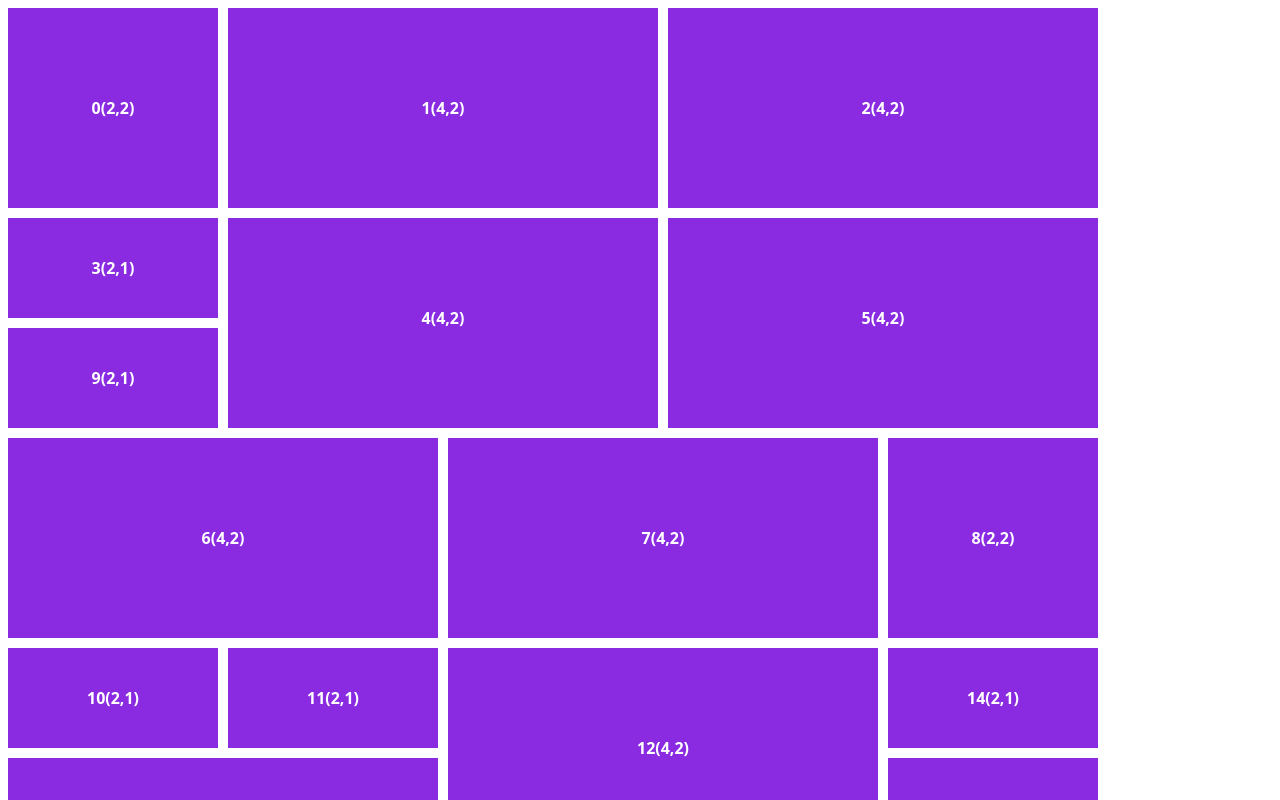
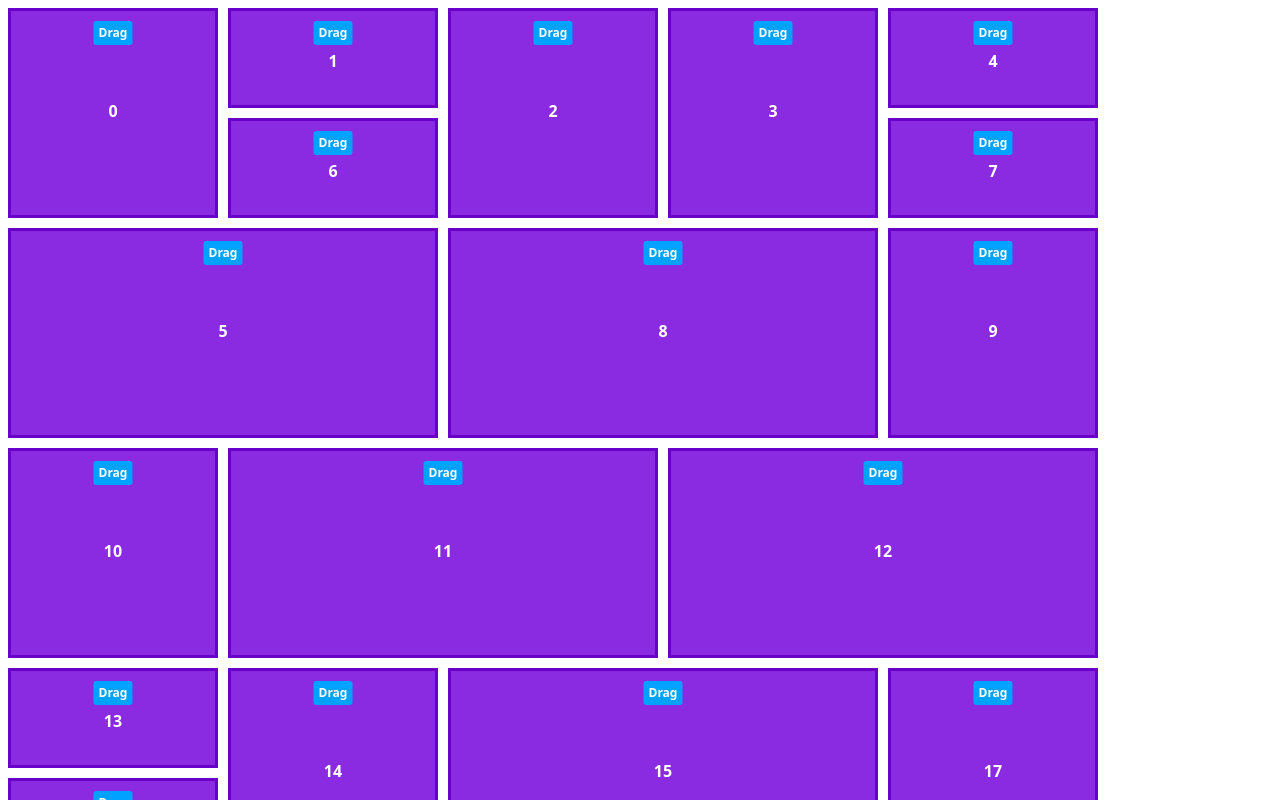
Before and after one commit to Xiaoyang-Huang/react-draggable-masonry, a React (Create React App) app: page / in a window 1280 px wide. Shown: the top 800 px of the page. Built offline with nearby package versions, Linux system fonts and the light colour scheme.

Commit message:
drag function enabled

```diff
--- a/src/App.tsx
+++ b/src/App.tsx
@@ -1,29 +1,33 @@
+import { PropsWithChildren, useState } from "react";
 import styled from "styled-components";
+import ContainerWrapper from "./component/ContainerWrapper";
+import DragItem from "./component/DragButton";
+import ItemWrapper from "./component/ItemWrapper";
 
 const size = 100;
-const Wrapper = styled.div`
-  width: 100%;
-  height: 100%;
-  overflow-x: hidden;
-  overflow-y: scroll;
-  display: grid;
-  grid-template-columns: repeat(auto-fill, ${size}px);
-  grid-gap: 10px;
-  grid-auto-flow: dense;
-`;
 
-const Item = styled.div<{
-  width: number;
-  height: number;
-}>`
+const MyItem = styled(ItemWrapper)`
   background-color: blueviolet;
-  line-height: ${(p) => p.height * size}px;
-  ${(p) => (p.width > 1 ? "grid-column-end: span " + p.width + ";" : "") + (p.height > 1 ? "grid-row-end: span " + p.height + ";" : "")}
   color: white;
   font-family: system-ui;
   font-weight: 900;
   font-size: 1rem;
   text-align: center;
+  user-select: none;
+  border: 3px solid #6800ca;
+`;
+
+const DragButton = styled(DragItem)`
+  position: absolute;
+  top: 10px;
+  left: 50%;
+  height: 20px;
+  transform: translateX(-50%);
+  background-color: #00a2ff;
+  line-height: 20px;
+  padding: 2px 5px;
+  border-radius: 3px;
+  font-size: 12px;
 `;
 
 const sizes = [
@@ -31,15 +35,36 @@ const sizes = [
   [2, 2],
   [4, 2],
 ];
+function Item({ children, id }: PropsWithChildren<{ id: string }>) {
+  const [sizeIndex, setSizeIndex] = useState(Math.floor(Math.random() * sizes.length));
+  const [width, height] = sizes[sizeIndex];
+  // const width = Math.ceil(Math.random() * 3);
+  // const height = Math.ceil(Math.random() * 5);
+  // const [width, height] = sizes[Math.floor(Math.random() * sizes.length)];
+  return (
+    <MyItem
+      id={id}
+      colSpan={width}
+      rowSpan={height}
+      onClick={() => setSizeIndex((v) => ++v % sizes.length)}
+      style={{
+        lineHeight: height * size + "px",
+      }}
+    >
+      {children}
+    </MyItem>
+  );
+}
+
 export default function Masonry() {
   return (
-    <Wrapper>
-      {new Array(20).fill("test").map((item, i) => {
-        // const width = Math.ceil(Math.random() * 3);
-        // const height = Math.ceil(Math.random() * 3);
-        const [width, height] = sizes[Math.floor(Math.random() * sizes.length)];
-        return <Item key={i} width={width} height={height}>{`${i}(${width},${height})`}</Item>;
-      })}
-    </Wrapper>
+    <ContainerWrapper gap={10} columnWidth={size} rowHeight={size}>
+      {new Array(100).fill("test").map((item, i) => (
+        <Item key={i} id={i + ""}>
+          <DragButton>Drag</DragButton>
+          {i}
+        </Item>
+      ))}
+    </ContainerWrapper>
   );
 }
--- /dev/null
+++ b/src/component/ContainerWrapper.tsx
@@ -0,0 +1,41 @@
+import { PropsWithChildren, useMemo, useEffect, useRef, useCallback } from "react";
+import styled from "styled-components";
+import TileManagerContext, { createDefaultTileManagerContext } from "../context/TileManagerContext";
+import debounce from "../helper/debounce";
+
+const Wrapper = styled.div`
+  position: relative;
+  display: grid;
+  grid-auto-flow: dense;
+`;
+
+export default function ContainerWrapper({ columnWidth, rowHeight, gap, children }: PropsWithChildren<{ columnWidth?: number | string; rowHeight?: number | string; gap?: number | string }>) {
+  const wrapper = useRef<HTMLDivElement>();
+  const initialContext = useMemo(() => createDefaultTileManagerContext(), []);
+
+  const handleGridChange = useCallback(() => {
+    Object.values(initialContext.tiles).forEach((item) => item.updateBounding());
+  }, [initialContext]);
+
+  useEffect(() => {
+    if (!wrapper.current) return;
+    const resizeObserver = new ResizeObserver(() => debounce(100, handleGridChange));
+    resizeObserver.observe(wrapper.current);
+    return () => {
+      resizeObserver.disconnect();
+    };
+  }, [handleGridChange]);
+
+  return (
+    <Wrapper
+      ref={(n) => (wrapper.current = n as any)}
+      style={{
+        gridTemplateColumns: columnWidth !== undefined ? `repeat(auto-fill, ${columnWidth + (typeof columnWidth === "number" ? "px" : "")})` : columnWidth,
+        gridAutoRows: rowHeight !== undefined ? rowHeight + (typeof rowHeight === "number" ? "px" : "") : rowHeight,
+        gridGap: gap !== undefined ? gap + (typeof gap === "number" ? "px" : "") : gap,
+      }}
+    >
+      <TileManagerContext.Provider value={initialContext}>{children}</TileManagerContext.Provider>
+    </Wrapper>
+  );
+}
--- /dev/null
+++ b/src/component/DragButton.tsx
@@ -0,0 +1,46 @@
+import { PropsWithChildren, HTMLAttributes, useContext, useCallback, PointerEventHandler, PointerEvent as ReactPointEvent } from "react";
+import styled from "styled-components";
+import TileContext from "../context/TileContext";
+import { DragAgent } from "./ItemWrapper";
+
+const Wrapper = styled.div`
+  user-select: none;
+  cursor: all-scroll;
+`;
+export default function DragItem({ children, ...rest }: PropsWithChildren & HTMLAttributes<HTMLDivElement>) {
+  const dragAgent = useContext(TileContext);
+
+  const stopPropagation = (e: ReactPointEvent<HTMLDivElement> | PointerEvent) => {
+    e.preventDefault();
+    e.stopPropagation();
+  };
+
+  const handlePointerMove = useCallback((targetTile: DragAgent) => {
+    return (e: PointerEvent) => {
+      if (!targetTile) return;
+      stopPropagation(e);
+      // console.log(e.pageX, startX, e.pageY, startY);
+      targetTile.move(e.movementX, e.movementY);
+    };
+  }, []);
+
+  const handlePointerDown: PointerEventHandler<HTMLDivElement> = useCallback(
+    (e) => {
+      if (!dragAgent) return;
+      dragAgent.startDrag();
+      const moveHandler = handlePointerMove(dragAgent);
+      window.addEventListener("pointermove", moveHandler);
+      window.addEventListener("pointerup", () => {
+        dragAgent.endDrag();
+        window.removeEventListener("pointermove", moveHandler);
+      });
+    },
+    [dragAgent, handlePointerMove]
+  );
+
+  return (
+    <Wrapper {...rest} onPointerDown={handlePointerDown} onClick={stopPropagation as any}>
+      {children}
+    </Wrapper>
+  );
+}
--- /dev/null
+++ b/src/component/ItemWrapper.tsx
@@ -0,0 +1,112 @@
+import { PropsWithChildren, useRef, useCallback, useEffect, useContext, HTMLAttributes, useMemo, useState } from "react";
+import styled from "styled-components";
+import TileContext from "../context/TileContext";
+import TileManagerContext from "../context/TileManagerContext";
+
+const Container = styled.div`
+  position: absolute;
+  transition: all 300ms;
+  box-sizing: border-box;
+`;
+
+const Wrapper = styled.div`
+  display: flex;
+  width: 100%;
+  height: 100%;
+  box-sizing: border-box;
+  border: 3px dashed #00000060;
+  background-color: #00000030;
+
+  &.placeholder {
+    ${Container} {
+      z-index: 999999;
+      transition: left 0ms, top 0ms;
+    }
+  }
+`;
+
+export type Tile = {
+  id: string;
+  updateBounding: () => void;
+};
+
+export type DragAgent = {
+  id: string;
+  move: (x: number, y: number) => void;
+  startDrag: () => void;
+  endDrag: () => void;
+};
+
+export default function ItemWrapper({ id, children, colSpan = 1, rowSpan = 1, ...rest }: PropsWithChildren<{ id: string; colSpan?: number; rowSpan?: number; onGridChange?: (id: string) => void }> & HTMLAttributes<HTMLDivElement>) {
+  const [inDrag, setInDrag] = useState(false);
+  const { tiles, addTile } = useContext(TileManagerContext);
+  const wrapper = useRef<HTMLDivElement>();
+  const container = useRef<HTMLDivElement>();
+
+  const updateBounding = useCallback(() => {
+    if (!wrapper.current || !container.current) return;
+    const offsetRect = (wrapper.current.parentNode as HTMLElement)?.getBoundingClientRect();
+    if (!offsetRect) return;
+    const rect = wrapper.current.getBoundingClientRect();
+    container.current.style.left = rect.left - offsetRect.left + "px";
+    container.current.style.top = rect.top - offsetRect.top + "px";
+    container.current.style.height = rect.height + "px";
+    container.current.style.width = rect.width + "px";
+  }, []);
+
+  const move = useCallback((x: number, y: number) => {
+    if (!wrapper.current || !container.current) return;
+    const parentRect = (wrapper.current.parentNode as HTMLElement)?.getBoundingClientRect();
+    if (!parentRect) return;
+    const containerRect = container.current.getBoundingClientRect();
+
+    let targetX = Math.max(parseInt(container.current.style.left) + x, 0);
+    if (targetX + containerRect.width > parentRect.left + parentRect.width) targetX = parentRect.left + parentRect.width - containerRect.width;
+
+    let targetY = Math.max(parseInt(container.current.style.top) + y, 0);
+    if (targetY + containerRect.height > parentRect.height) targetY = parentRect.height - containerRect.height;
+
+    container.current.style.left = targetX + "px";
+    container.current.style.top = targetY + "px";
+  }, []);
+
+  const startDrag = useCallback(() => {
+    if (!wrapper.current || !container.current) return;
+    setInDrag(true);
+  }, []);
+
+  const endDrag = useCallback(() => {
+    if (!wrapper.current || !container.current) return;
+    setInDrag(false);
+    updateBounding();
+  }, [updateBounding]);
+
+  useEffect(() => {
+    Object.values(tiles).forEach((item) => item.updateBounding());
+  }, [tiles, colSpan, rowSpan]);
+
+  useEffect(() => {
+    addTile({
+      id,
+      updateBounding,
+    });
+  }, [id, updateBounding, addTile]);
+
+  const dragAgent: DragAgent = useMemo(
+    () => ({
+      id,
+      move,
+      startDrag,
+      endDrag,
+    }),
+    [id, move, startDrag, endDrag]
+  );
+
+  return (
+    <Wrapper ref={(n) => n && (wrapper.current = n)} className={inDrag ? "placeholder" : ""} style={{ gridColumnEnd: colSpan > 1 ? "span " + colSpan : "auto", gridRowEnd: rowSpan > 1 ? "span " + rowSpan : "auto", ...rest.style }}>
+      <Container ref={(n) => n && (container.current = n)} {...rest}>
+        <TileContext.Provider value={dragAgent}>{children}</TileContext.Provider>
+      </Container>
+    </Wrapper>
+  );
+}
--- /dev/null
+++ b/src/context/TileContext.ts
@@ -0,0 +1,9 @@
+import { createContext } from "react";
+import { DragAgent } from "../component/ItemWrapper";
+
+export default createContext<DragAgent>({
+  id: "mock",
+  move: (x: number, y: number) => void 0,
+  startDrag: () => void 0,
+  endDrag: () => void 0,
+});
--- /dev/null
+++ b/src/context/TileManagerContext.ts
@@ -0,0 +1,15 @@
+import { createContext } from "react";
+import { Tile } from "../component/ItemWrapper";
+
+export function createDefaultTileManagerContext() {
+  const tiles: { [key: string]: Tile } = {};
+  const store = {
+    tiles,
+    addTile: (item: Tile) => (tiles[item.id] = item),
+  };
+
+  // test code
+  (window as any).xyStore = store;
+  return store;
+}
+export default createContext(createDefaultTileManagerContext());
--- /dev/null
+++ b/src/helper/debounce.ts
@@ -0,0 +1,26 @@
+type DebounceItem = {
+  index?: number;
+  delay: number;
+  callback: Function;
+  args: any[];
+  timeId?: NodeJS.Timeout;
+};
+
+const debounceManager: Array<DebounceItem> = [];
+
+export default function debounce(this: any, delay: number, callback: Function, ...args: any[]) {
+  const debounceItem = debounceManager.find((item) => item.callback === callback) || { delay, callback, args };
+  if (debounceItem.timeId) {
+    clearTimeout(debounceItem.timeId);
+  }
+  const context = this;
+  debounceItem.timeId = setTimeout(() => {
+    callback.apply(context, args);
+    if (debounceItem.index !== undefined) {
+      debounceManager.splice(debounceItem.index, 1);
+    }
+  }, debounceItem.delay);
+  if (debounceItem.index === undefined) {
+    debounceItem.index = debounceManager.push(debounceItem);
+  }
+}
```
